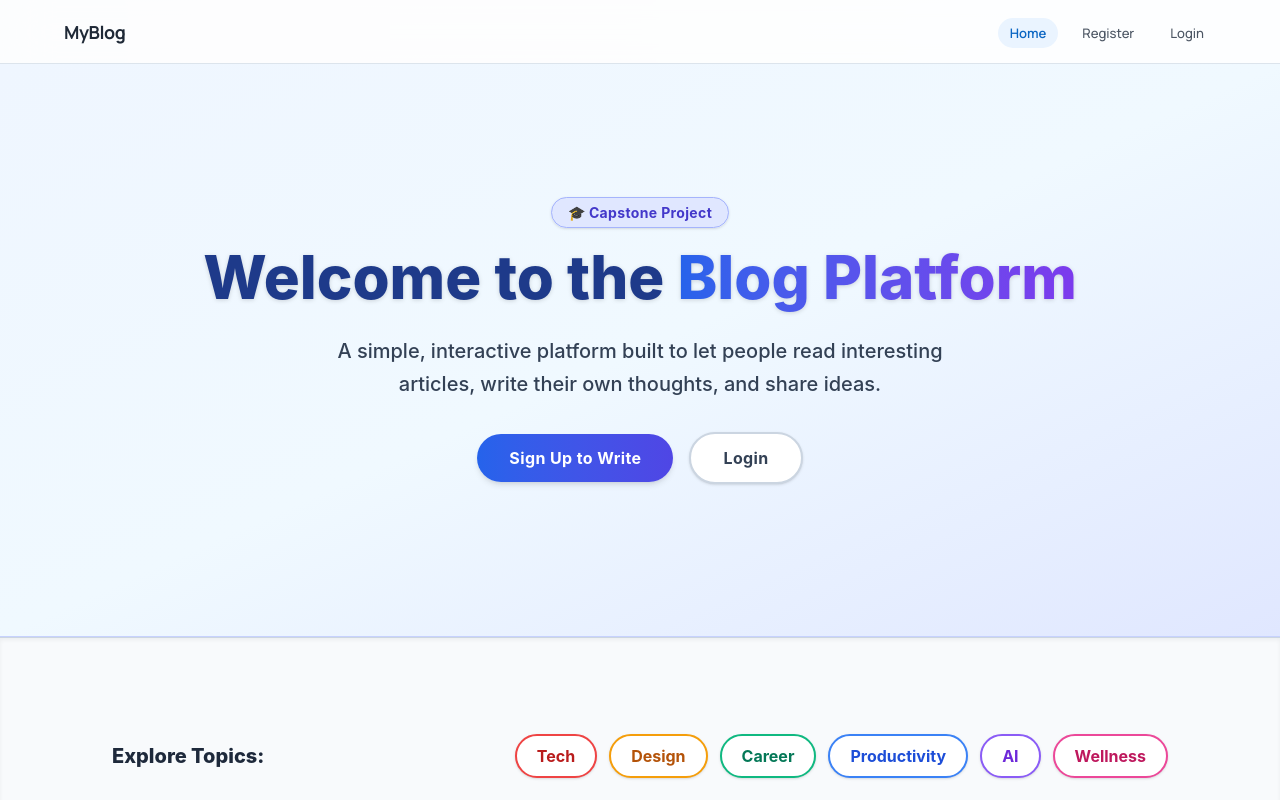
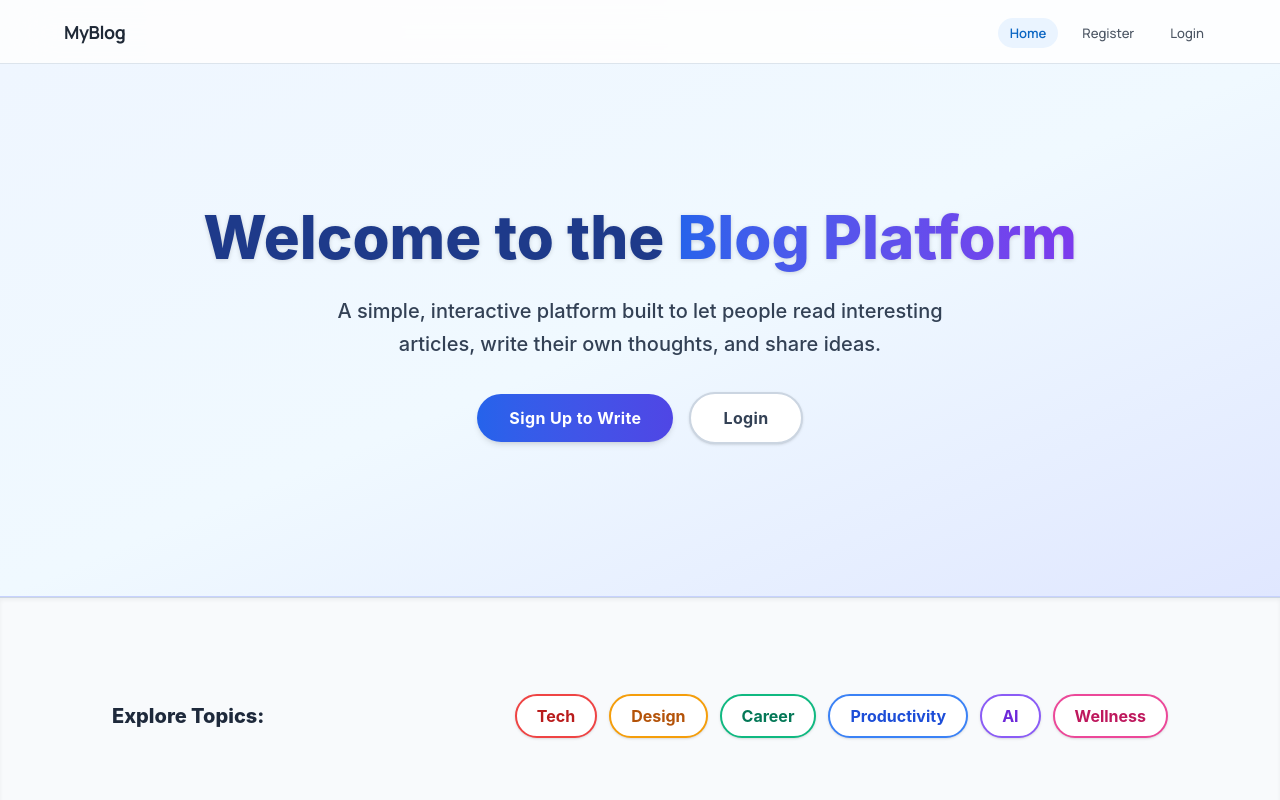
Before and after one commit to Bharadhwaj335/Blog_App_Capstone_Project, a React (Vite) app in the folder Frontend/: page / in a window 1280 px wide. Shown: the top 800 px of the page. Built offline with nearby package versions, Linux system fonts and the light colour scheme; no server answers.

Commit message:
feat: remove unnecessary capstone project label from Home component; update article content styling for better text handling

```diff
--- a/Frontend/src/components/Home.jsx
+++ b/Frontend/src/components/Home.jsx
@@ -56,11 +56,6 @@ function Home() {
       {/* Hero Section with colorful student-friendly styling */}
       <section className="bg-gradient-to-br from-[#eff6ff] via-[#f0f9ff] to-[#e0e7ff] pt-16 pb-16 sm:pt-20 sm:pb-24 border-b border-[#c7d2fe]">
         <div className={`${pageWrapper} text-center`}>
-          <div className="inline-block mb-4">
-            <span className="text-sm font-bold text-[#4338ca] bg-[#e0e7ff] px-4 py-1.5 rounded-full border border-[#a5b4fc] shadow-sm tracking-wide">
-              🎓 Capstone Project
-            </span>
-          </div>
           <h1 className="text-4xl sm:text-5xl md:text-6xl font-extrabold text-[#1e3a8a] leading-tight mb-5 max-w-4xl mx-auto drop-shadow-sm">
             Welcome to the <span className="text-transparent bg-clip-text bg-gradient-to-r from-[#2563eb] to-[#7c3aed]">Blog Platform</span>
           </h1>
--- a/Frontend/src/styles/common.js
+++ b/Frontend/src/styles/common.js
@@ -74,7 +74,7 @@ export const articleAuthorRow =
 
 export const authorInfo = "flex items-center gap-2 font-medium text-[#1f2937]";
 
-export const articleContent = "text-[#1f2937] leading-[1.9] text-[1rem] whitespace-pre-line mt-8";
+export const articleContent = "text-[#1f2937] leading-[1.9] text-[1rem] whitespace-pre-line mt-8 break-words break-all";
 
 export const articleFooter = "border-t border-[#e8e8ed] mt-12 pt-6 text-sm text-[#a1a1a6]";
 // ─── Article Actions ─────────────────────────────
```
